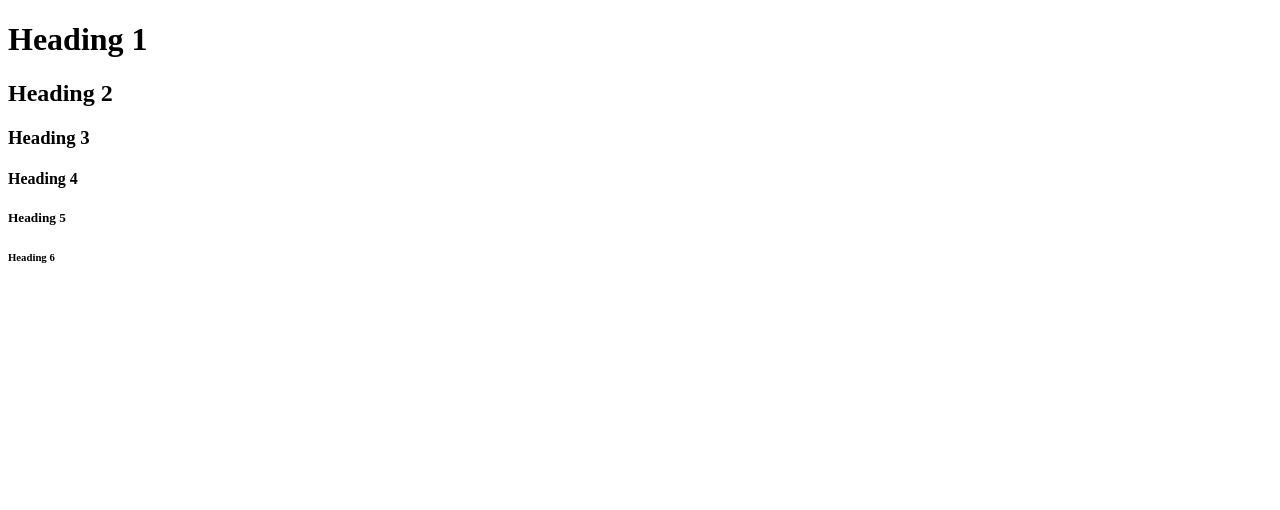
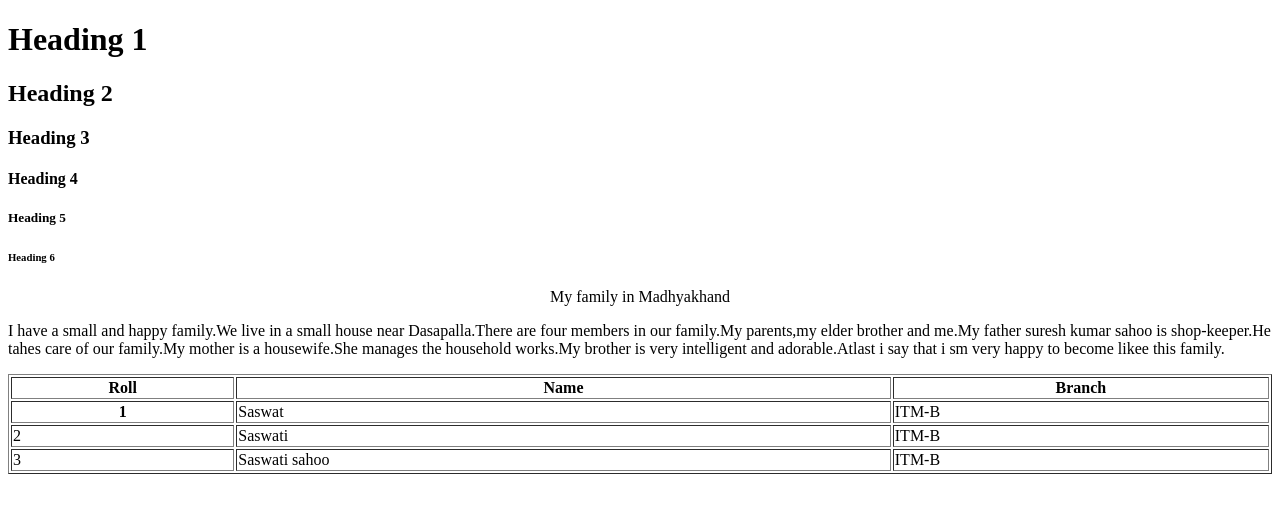
Before and after one commit to Dynamicsaswat/Web-development-Prectise-Repo, a plain HTML site: page 20th program.html in a window 1280 px wide. Drawn offline with Linux system fonts and the light colour scheme.

Commit message:
Add files via upload

```diff
--- a/20th program.html
+++ b/20th program.html
@@ -19,7 +19,30 @@
         <h6>Heading 6</h6>
     </body>
     </html>
-
+    <center>My family in Madhyakhand</center>
+    <p>I have a small and happy family.We live in a small house near Dasapalla.There are four members in our family.My parents,my elder brother and me.My father suresh kumar sahoo is shop-keeper.He tahes care of our family.My mother is a housewife.She manages the household works.My brother is very intelligent and adorable.Atlast i say that i sm very happy to become likee this family.</p>
+    <table border="1" width="100%"  >
+        <tr>
+            <th>Roll</th>
+            <th>Name</th>
+            <th>Branch</th>
+        </tr>
+        <tr>
+            <th>1</th>
+            <td>Saswat</td>
+            <td>ITM-B</td>
+        </tr>
+        <tr>
+            <td>2</td>
+            <td>Saswati</td>
+            <td>ITM-B</td>
+        </tr>
+        <tr>
+            <td>3</td>
+            <td>Saswati sahoo</td>
+            <td>ITM-B</td>
+        </tr>
+        </table>
 
 </body>
 </html>
```
